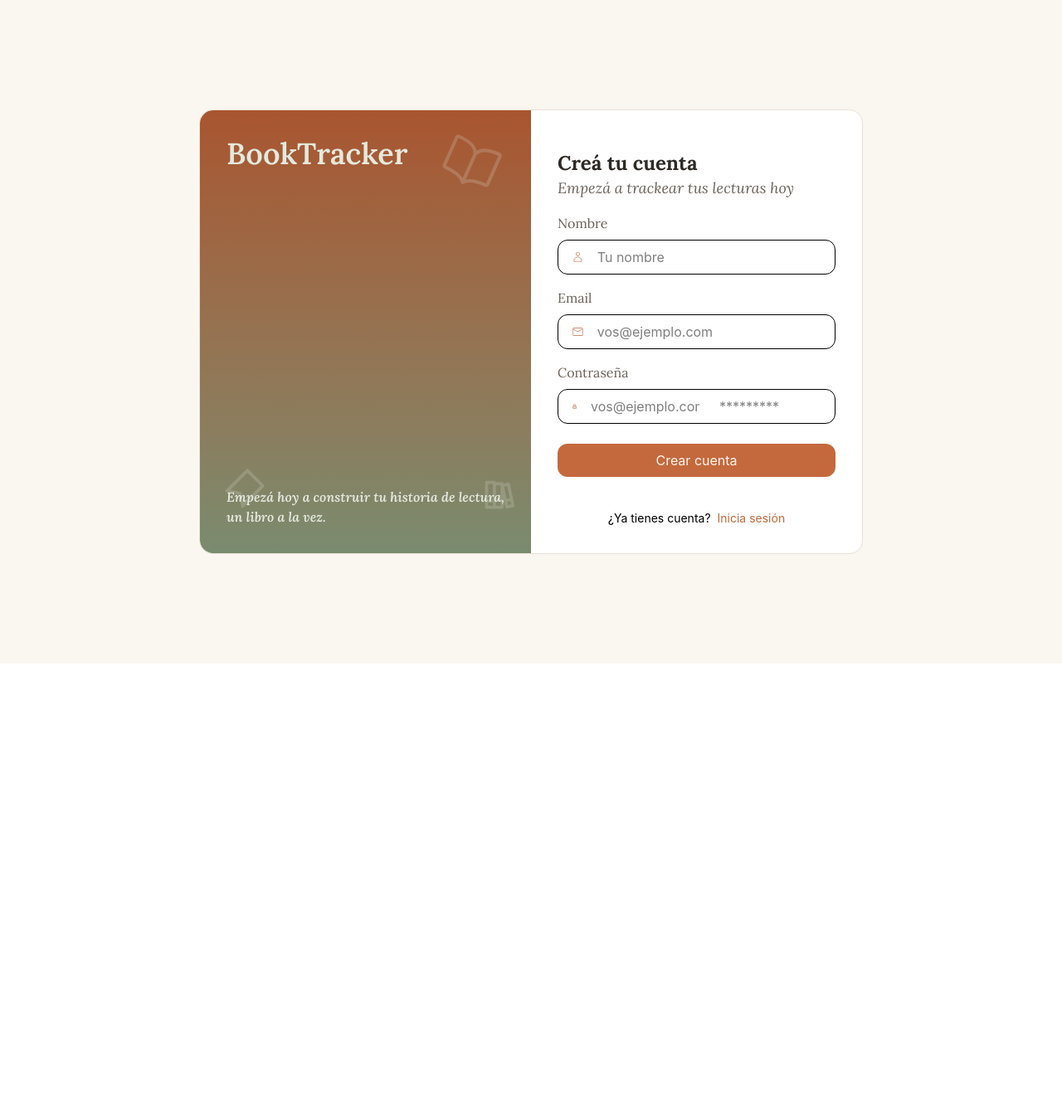
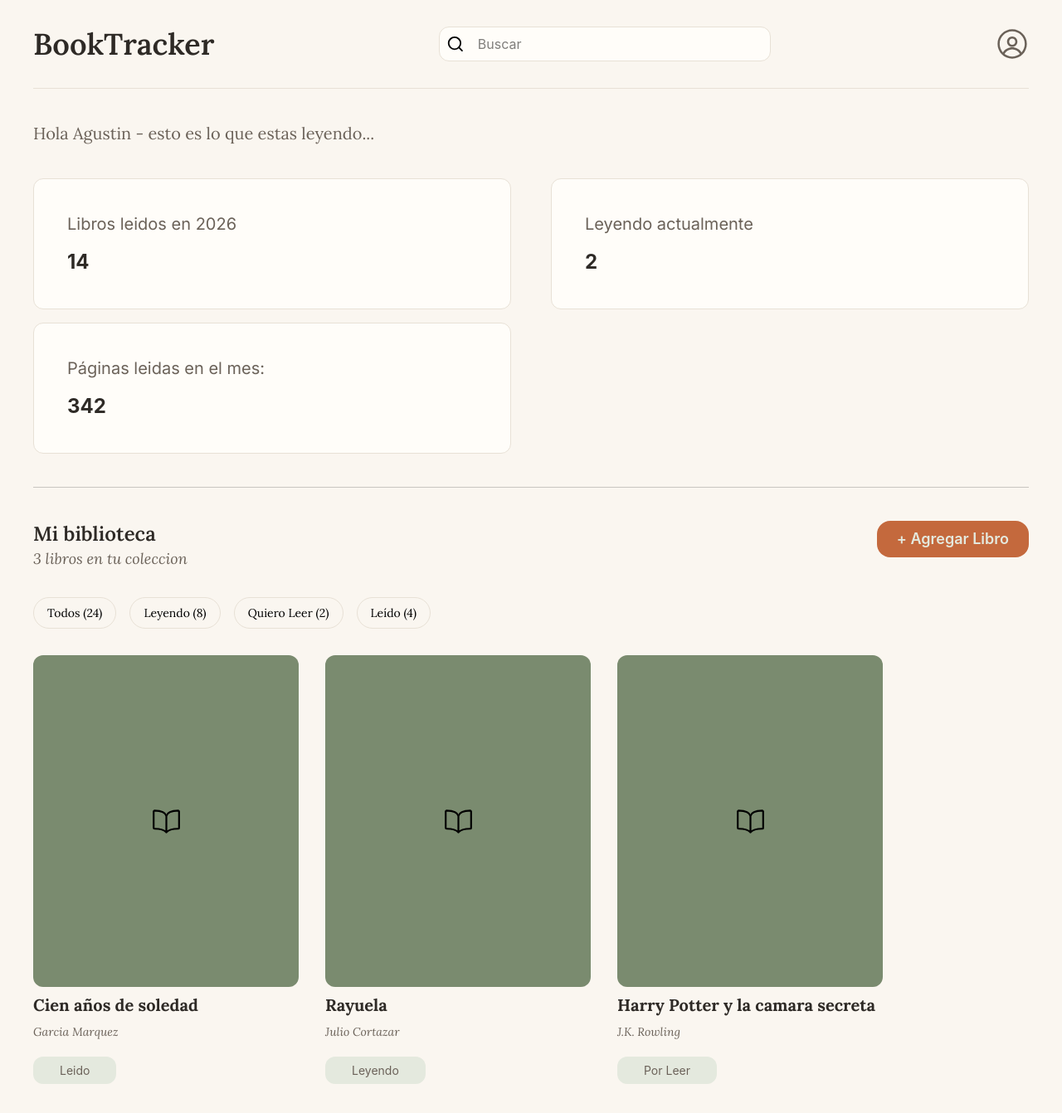
Before and after one commit to AArnedo/reading-dashboard, a React app in the folder client/frontend/: page / in a window 1280 px wide. Shown: the whole page at 83% size. Before the commit the page ends 800 px from the top, so only its background shows below. Built offline with nearby package versions, Linux system fonts and the light colour scheme; the HTML template or start-up script is replaced by a standard one.

Commit message:
style: Se agrego resposividad a la page 'Dashboard'

```diff
--- a/client/frontend/package.json
+++ b/client/frontend/package.json
@@ -15,6 +15,7 @@
     "react": "^19.2.7",
     "react-dom": "^19.2.7",
     "react-icons": "^5.7.0",
+    "react-router": "^8.3.0",
     "tailwindcss": "^4.3.3"
   },
   "devDependencies": {
--- a/client/frontend/src/App.jsx
+++ b/client/frontend/src/App.jsx
@@ -1,11 +1,16 @@
 import React from 'react'
 import { Register } from './pages/Register'
+import { Routes, Route } from 'react-router'
+import { Dashboard } from './pages/Dashboard'
+import { Login } from './pages/Login'
 
 
 export const App = () => {
   return (
-    <div>
-      <Register tagline={"Hola"}/>
-    </div>
+    <Routes>
+      <Route path='/' element={<Dashboard/>}/>
+      <Route path='/login' element={<Login/>}/>
+      <Route path='/register' element={<Register/>}/>
+    </Routes>
   )
 }
--- a/client/frontend/src/components/BookCard.jsx
+++ b/client/frontend/src/components/BookCard.jsx
@@ -5,14 +5,14 @@ import { IoBookOutline } from "react-icons/io5";
 export const BookCard = ({ title, author,status }) => {
   return (
     <div className='flex flex-col gap-2'>
-        <div className='w-80 h-100 flex justify-center items-center rounded-xl bg-sage'>
+        <div className='w-60 md:w-80 h-80 md:h-100 flex justify-center items-center rounded-xl bg-sage'>
             <IoBookOutline size={35}/>
         </div>
-        <div className='flex flex-col gap-2'>
-            <h2 className='text-xl text-principal font-bold'>{title}</h2>
-            <span className='text-sm text-secundario'>{author}</span>
+        <div className='flex flex-col gap-2 font-principal'>
+            <h2 className='text-lg md:text-xl text-principal font-bold'>{title}</h2>
+            <span className='text-sm text-secundario italic'>{author}</span>
         </div>
-        <div className='pt-4'>
+        <div className='pt-2 md:pt-4'>
           <span className='px-8 py-2 rounded-xl bg-sage-light text-sm text-secundario'>{status}</span>
         </div>
     </div>
--- a/client/frontend/src/components/FilterTabs.jsx
+++ b/client/frontend/src/components/FilterTabs.jsx
@@ -9,9 +9,9 @@ const filters = [
 
 export const FilterTabs = ({label, count, active}) => {
   return (
-    <div className='flex gap-4 flex-wrap'>
+    <div className='flex justify-between md:justify-start gap-4 flex-wrap'>
         {filters.map((filter) =>(
-            <span className='rounded-full px-4 py-2 text-sm border-border border hover:bg-accent cursor-pointer hover:text-sage-light'>{filter.label} ({filter.count})</span>
+            <span className='rounded-full px-4 py-2 text-xs md:text-sm border-border border hover:bg-accent cursor-pointer hover:text-sage-light'>{filter.label} ({filter.count})</span>
         ))}
     </div>
   )
--- a/client/frontend/src/components/Header.jsx
+++ b/client/frontend/src/components/Header.jsx
@@ -5,17 +5,15 @@ import { RxAvatar } from "react-icons/rx";
 
 export const Header = () => {
   return (
-    <header className='flex justify-between text-center border-b border-border pb-8'>
-        <div className='text-2xl text-principal font-principal font-semibold underline cursor-pointer'>BookTracker</div>
-        <div className='flex items-center gap-4 bg-surface border border-border w-1/3 p-2 rounded-xl'>
+    <header className='flex justify-between items-center border-b border-border py-4 md:py-8'>
+        <div className='text-2xl md:text-4xl text-principal font-principal font-semibold cursor-pointer'>BookTracker</div>
+        <div className='hidden md:flex items-center gap-4 bg-surface border border-border w-1/3 p-2 rounded-xl'>
             <Search />
-            <input type="text" placeholder='Buscar' className='w-full h-full'/>
+            <input type="text" placeholder='Buscar' className='w-full h-full focus:outline-none'/>
         </div>
-        <div>
-            <button className='bg-accent p-2 rounded-full cursor-pointer'>
-                <RxAvatar size={40} className='text-white'/>
-            </button>
-        </div>
+        <button className='rounded-full cursor-pointer'>
+            <RxAvatar size={40} className='text-secundario'/>
+        </button>
     </header>
   )
 }
--- a/client/frontend/src/components/Layout.jsx
+++ b/client/frontend/src/components/Layout.jsx
@@ -3,9 +3,9 @@ import { Header } from './Header'
 
 export const Layout = ({ children }) => {
   return (
-    <div className='bg-background p-10'>
+    <div className='bg-background px-10 pb-10'>
         <Header />
-        <main className='pt-14'>
+        <main className='pt-10'>
             {children}
         </main>
     </div>
--- a/client/frontend/src/components/StatsCards.jsx
+++ b/client/frontend/src/components/StatsCards.jsx
@@ -2,11 +2,11 @@ import React from 'react'
 
 export const StatsCards = ({label, value}) => {
   return (
-    <div className=' bg-surface border border-border rounded-xl min-w-xl p-10'>
-        <div className='text-xl text-secundario'>
+    <div className=' bg-surface border border-border rounded-xl min-w-full md:min-w-xl px-6 py-2 md:p-10'>
+        <div className='text-md md:text-xl text-secundario font-secundaria'>
             {label}
         </div>
-        <div className='text-2xl pt-4 text-principal font-bold'>
+        <div className='text-xl md:text-2xl pt-4 text-principal font-bold'>
             {value}
         </div>
     </div>
--- a/client/frontend/src/main.jsx
+++ b/client/frontend/src/main.jsx
@@ -2,9 +2,10 @@ import { StrictMode } from 'react'
 import { createRoot } from 'react-dom/client'
 import './index.css'
 import { App } from './App.jsx'
+import { BrowserRouter } from 'react-router'
 
 createRoot(document.getElementById('root')).render(
-  <StrictMode>
+  <BrowserRouter>
     <App />
-  </StrictMode>,
+  </BrowserRouter>,
 )
--- a/client/frontend/src/pages/Dashboard.jsx
+++ b/client/frontend/src/pages/Dashboard.jsx
@@ -9,24 +9,25 @@ export const Dashboard = () => {
   return (
     <div>
         <Layout>
-            <div className='pb-4'>
-                <span className='text-lg text-secundario'>Hola Agustin - esto es lo que estas leyendo...</span>
+            <div>
+                <span className='text-md md:text-xl text-secundario font-principal'>Hola Agustin - esto es lo que estas leyendo...</span>
             </div>
             <div className='flex flex-wrap justify-between gap-4 py-10'>
                 <StatsCards label={"Libros leidos en 2026"} value={14}/>
                 <StatsCards label={"Leyendo actualmente"} value={2}/>
-                <StatsCards label={"Páginas este mes"} value={342}/>
+                <StatsCards label={"Páginas leidas en el mes:"} value={342}/>
             </div>
-            <div className='flex justify-between py-8'>
+            <hr className='opacity-20'/>
+            <div className='flex flex-wrap gap-4 justify-between pt-10'>
                 <div>
-                    <h2 className='text-2xl text-principal font-semibold'>Mi biblioteca</h2>
-                    <p className='text-lg text-secundario'>3 libros en tu coleccion</p>
+                    <h2 className='text-xl md:text-2xl text-principal font-semibold font-principal'>Mi biblioteca</h2>
+                    <p className='text-md md:text-lg text-secundario font-principal italic'>3 libros en tu coleccion</p>
                 </div>
-                <div>
-                    <button className='bg-accent px-6 py-2 rounded-2xl text-md text-sage-light font-semibold cursor-pointer hover:bg-accent-dark'>+ Agregar Libro</button>
+                <div className='font-secundario'>
+                    <button className='bg-accent px-6 py-2 rounded-2xl text-sm md:text-lg text-sage-light font-semibold cursor-pointer hover:bg-accent-dark'>+ Agregar Libro</button>
                 </div>
             </div>
-            <div className='pb-8'>
+            <div className='py-8 font-principal'>
                 <FilterTabs/>
             </div>
             <div className='flex gap-8 flex-wrap'>
```
Also changed, not shown: 1 other file (tests, documents, lock files or other folders).
